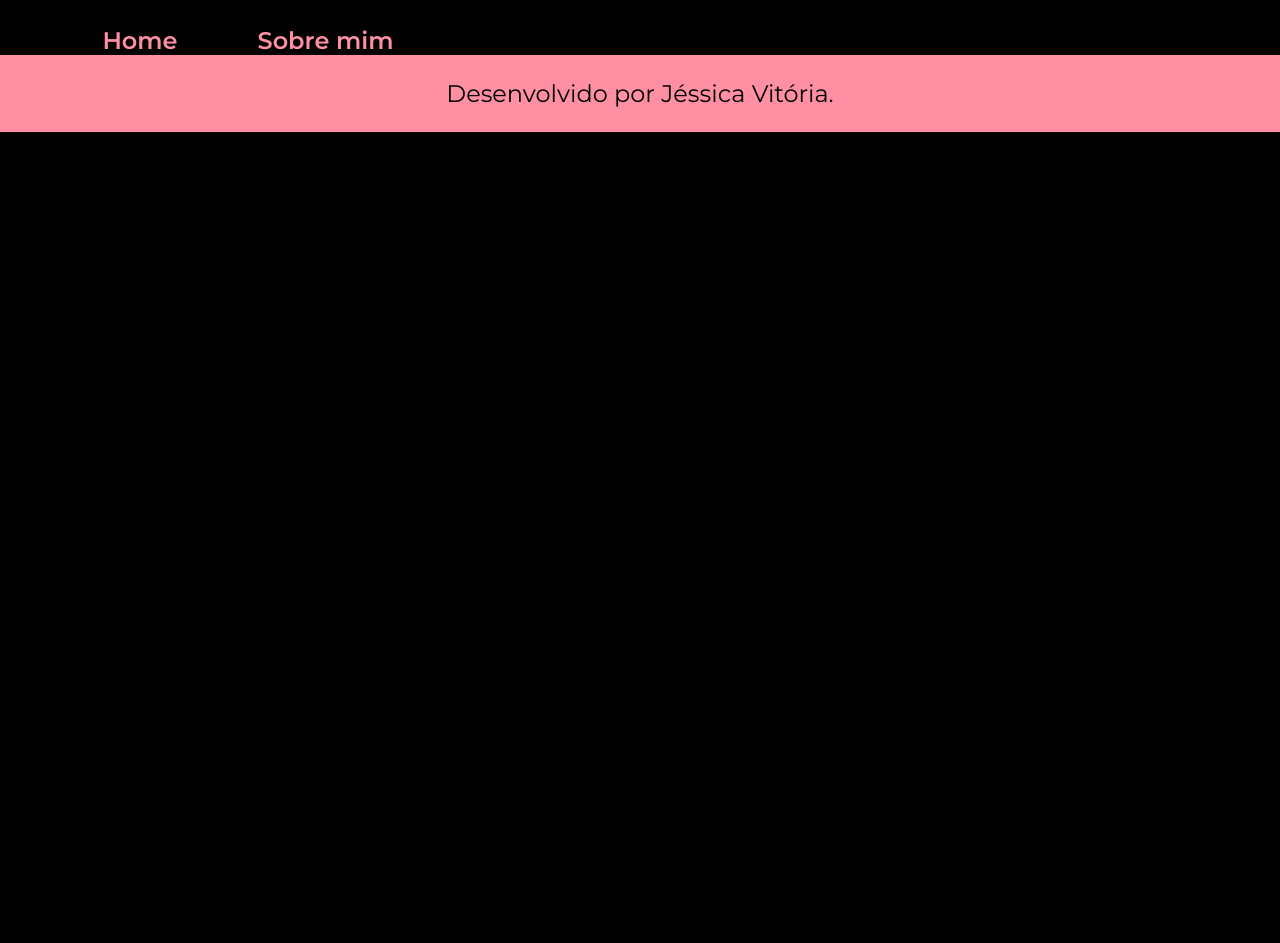
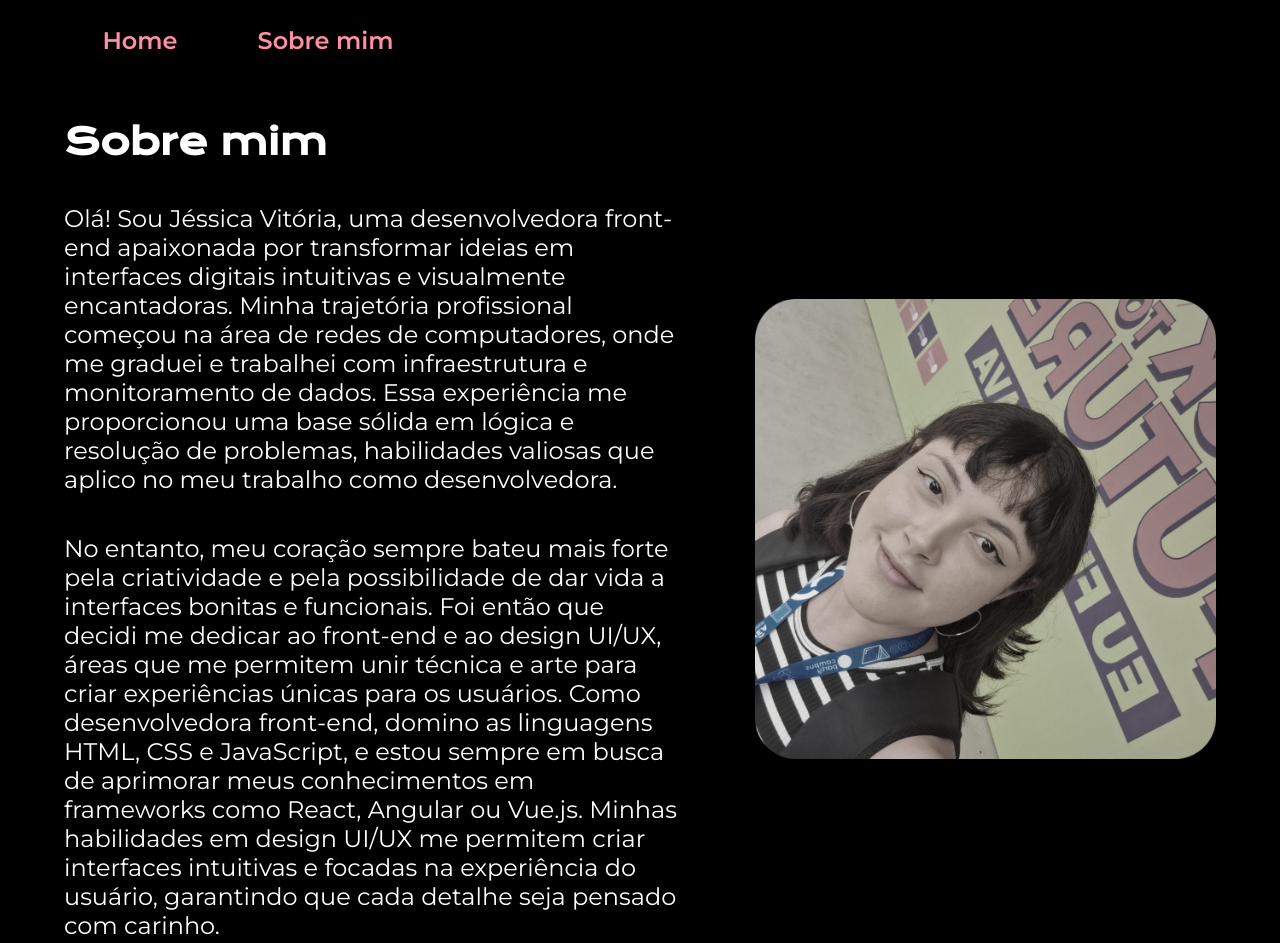
Before and after one commit to Jessh00/MeuPortfolio, a plain HTML site: page about.html in a window 1280 px wide. Shown: the top 943 px of the page. Before the commit the page ends 800 px from the top, so only its background shows below. Drawn offline with nearby package versions, Linux system fonts and the light colour scheme.

Commit message:
Atualizando segunda pagina

```diff
--- a/about.html
+++ b/about.html
@@ -13,7 +13,14 @@
             <a class="cabecalho__menu__link" href="about.html">Sobre mim</a>
         </nav>
     </header>
-    <main></main>
+    <main class="apresentacao">
+        <section class="apresentacao__conteudo">
+            <h1 class="apresentacao__conteudo__titulo">Sobre mim</h1>
+            <p class="apresentacao__conteudo__texto">Olá! Sou Jéssica Vitória, uma desenvolvedora front-end apaixonada por transformar ideias em interfaces digitais intuitivas e visualmente encantadoras. Minha trajetória profissional começou na área de redes de computadores, onde me graduei e trabalhei com infraestrutura e monitoramento de dados. Essa experiência me proporcionou uma base sólida em lógica e resolução de problemas, habilidades valiosas que aplico no meu trabalho como desenvolvedora.</p>
+            <p class="apresentacao__conteudo__texto">No entanto, meu coração sempre bateu mais forte pela criatividade e pela possibilidade de dar vida a interfaces bonitas e funcionais. Foi então que decidi me dedicar ao front-end e ao design UI/UX, áreas que me permitem unir técnica e arte para criar experiências únicas para os usuários. Como desenvolvedora front-end, domino as linguagens HTML, CSS e JavaScript, e estou sempre em busca de aprimorar meus conhecimentos em frameworks como React, Angular ou Vue.js. Minhas habilidades em design UI/UX me permitem criar interfaces intuitivas e focadas na experiência do usuário, garantindo que cada detalhe seja pensado com carinho.</p>
+        </section>
+        <img src="imagem.foto.png" alt="foto">
+    </main>
     <footer class="rodape">
         <p>Desenvolvido por Jéssica Vitória.</p>
     </footer>
```
